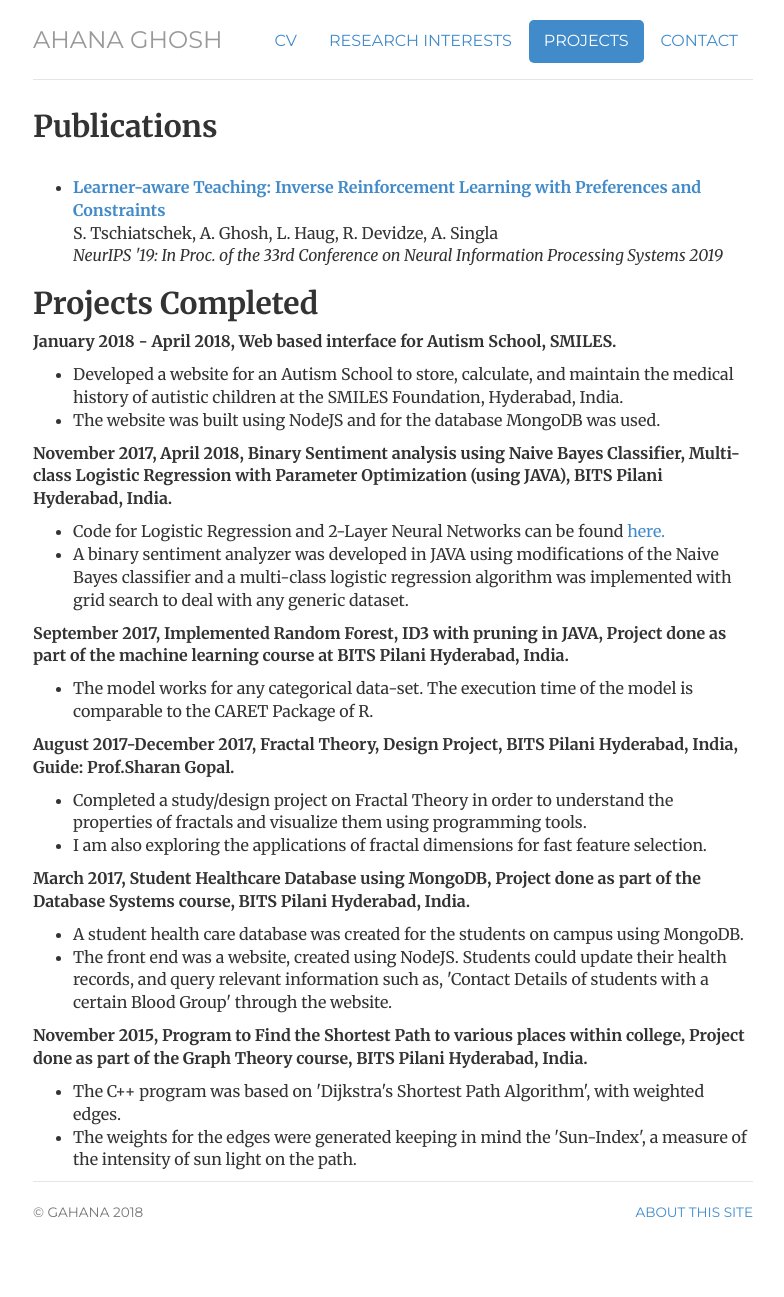
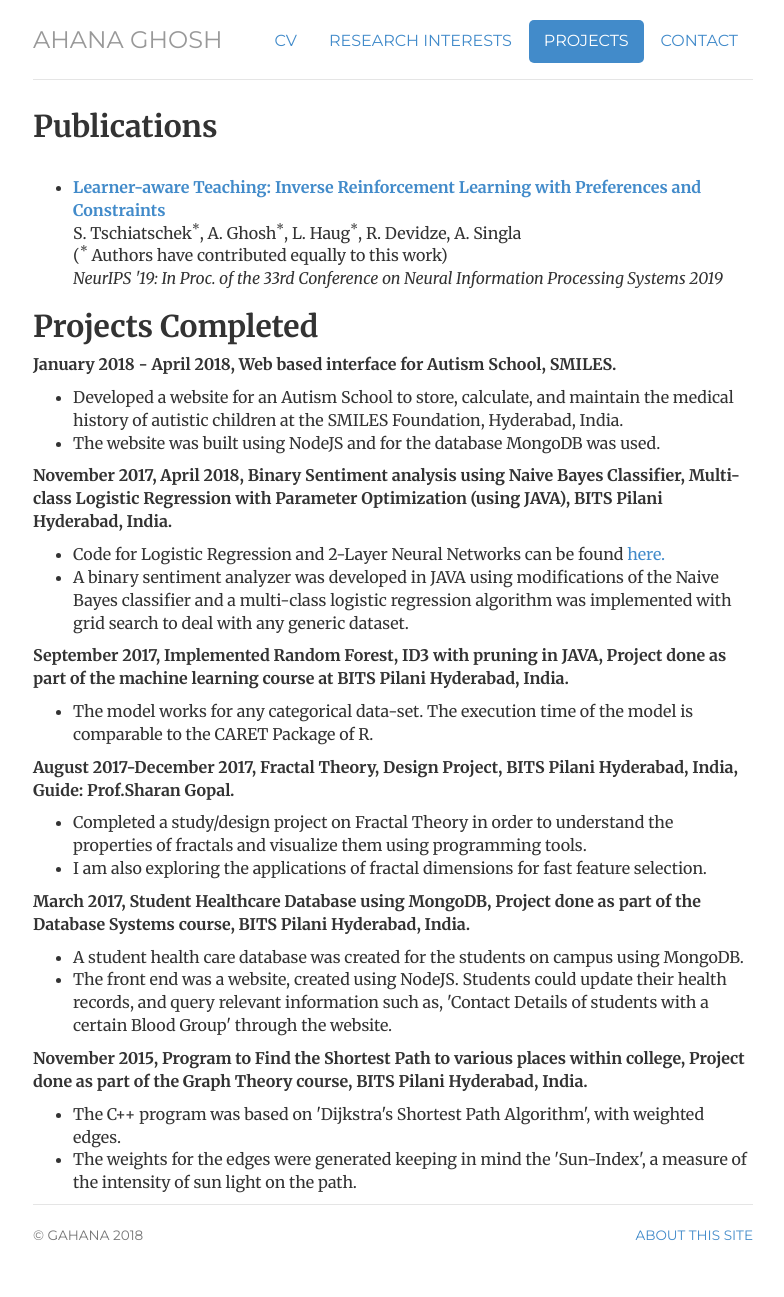
Before and after one commit to ahana204/ahana204.github.io, a Jekyll site: the page built from projects/index.html, in a window 1280 px wide. Shown: the whole page, without its empty margins (247-1031 px from the left). Built offline with Jekyll 4.4.1, drawn with Linux system fonts in a browser that asks for light colours; before the commit the page ends 1274 px from its top, so only the background shows below that.

Commit message:
Update index.html

```diff
--- a/projects/index.html
+++ b/projects/index.html
@@ -15,8 +15,10 @@ description: List of publications/projects with their description.
 				<li>
             			<a href="https://arxiv.org/abs/1906.00429"><b>Learner-aware Teaching: Inverse Reinforcement Learning with Preferences and Constraints</b></a>
             			<br>
-            			S. Tschiatschek, A. Ghosh, L. Haug, R. Devidze, A. Singla
+            			S. Tschiatschek<sup>*</sup>, A. Ghosh<sup>*</sup>, L. Haug<sup>*</sup>, R. Devidze, A. Singla
             			<br>
+				(<sup>*</sup> Authors have contributed equally to this work)
+				<br>
             			<i>NeurIPS '19: In Proc. of the 33rd Conference on Neural Information Processing Systems 2019</i>
         			</li>
 				</ul>
```
